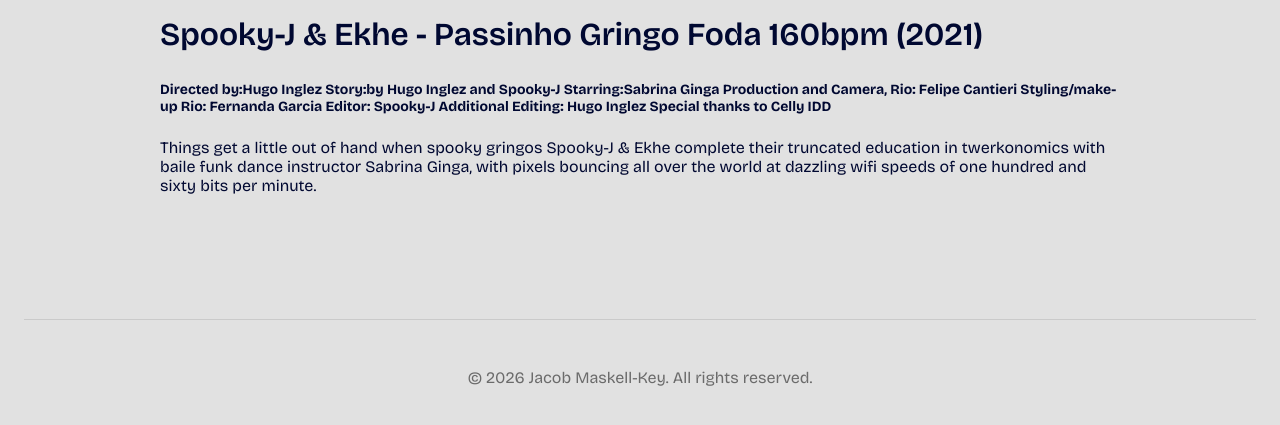
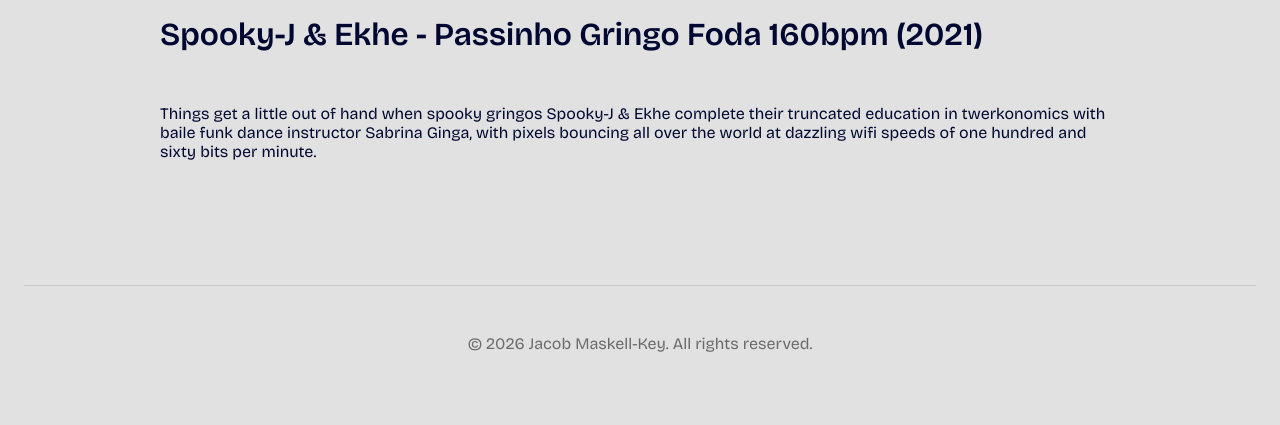
Before and after one commit to andriusax/jacob-maskell-key-website, a Jekyll site: the page built from music-videos.html, in a window 1280 px wide and 900 px high, scrolled down 1228 px, cut to the strip 449-874 px from the top of the window. Built offline with Jekyll 4.4.1, drawn with Linux system fonts in a browser that asks for light colours.

Commit message:
Update _data/music_videos.yml (via Pages CMS)

```diff
--- a/_data/music_videos.yml
+++ b/_data/music_videos.yml
@@ -10,7 +10,3 @@
     Ekhe complete their truncated education in twerkonomics with baile funk
     dance instructor Sabrina Ginga, with pixels bouncing all over the world at
     dazzling wifi speeds of one hundred and sixty bits per minute. "
-  credits: "Directed by:Hugo Inglez Story:by Hugo Inglez and Spooky-J
-    Starring:Sabrina Ginga Production and Camera, Rio: Felipe Cantieri
-    Styling/make-up Rio: Fernanda Garcia Editor: Spooky-J Additional Editing:
-    Hugo Inglez Special thanks to Celly IDD"
```
